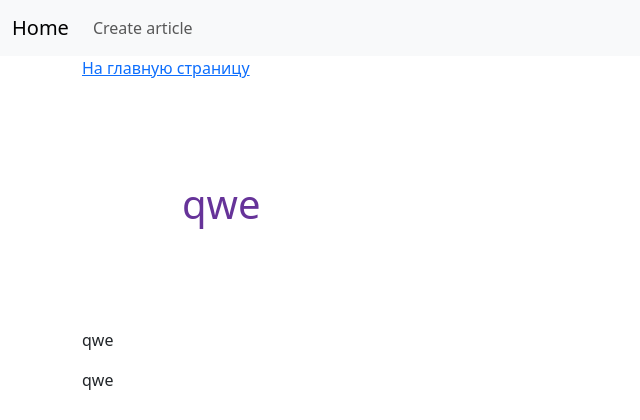
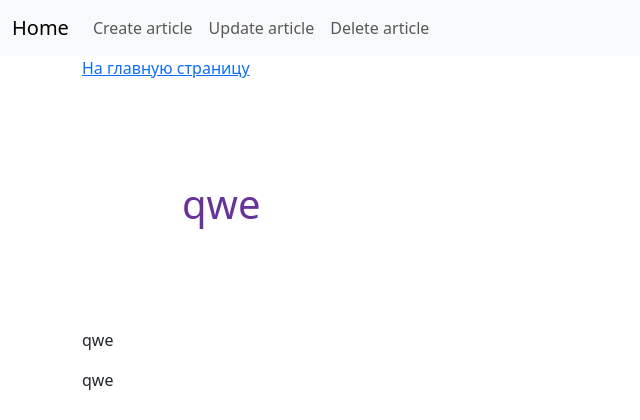
Before and after one commit to Shirin26/articles, a Django app: page /article/1/ in a window 1280 px wide. Shown: the top 420 px of the page, without its empty margins (0-640 px from the left). Run offline with Django 4.2, Linux system fonts and the light colour scheme; data comes from the database, SQL or seed files in the repository.

Commit message:
create update_view and delete_view without confirmation

```diff
--- a/source/article/urls.py
+++ b/source/article/urls.py
@@ -16,11 +16,13 @@ Including another URLconf
 """
 from django.contrib import admin
 from django.urls import path
-from webapp.views import index_views, article_create_view, article_view
+from webapp.views import index_views, article_create_view, article_view, article_update_view, article_delete_view
 
 urlpatterns = [
     path('admin/', admin.site.urls),
     path('', index_views, name='index'),
     path('articles/add/', article_create_view, name='article_add'),
     path('article/<int:pk>/', article_view, name='article_view'),
+    path('article/<int:pk>/update/', article_update_view, name='article_update'),
+    path('article/<int:pk>/delete/', article_delete_view, name='article_delete'),
 ]
--- a/source/webapp/templates/article_view.html
+++ b/source/webapp/templates/article_view.html
@@ -3,6 +3,12 @@
 {% block nav %}
     <li class="nav-item">
         <a class="nav-link" href="{% url 'article_add' %}">Create article</a>
+    </li>
+    <li class="nav-item">
+        <a class="nav-link" href="{% url 'article_update' article.pk %}">Update article</a>
+    </li>
+    <li class="nav-item">
+        <a class="nav-link" href="{% url 'article_delete' article.pk %}">Delete article</a>
     </li>
 {% endblock %}
 
--- a/source/webapp/views.py
+++ b/source/webapp/views.py
@@ -24,3 +24,22 @@ def article_create_view(request):
         author = request.POST.get('author')
         new_article = Article.objects.create(title=title, content=content, author=author)
         return redirect('article_view', pk=new_article.pk)
+
+def article_update_view(request, pk):
+    article = get_object_or_404(Article, pk=pk)
+    if request.method == 'GET':
+        return render(request, 'article_update.html', {'article': article})
+    elif request.method == 'POST':
+        article.title = request.POST.get('title')
+        article.content = request.POST.get('content')
+        article.author = request.POST.get('author')
+        article.save()
+        return redirect('article_view', pk=article.pk)
+
+def article_delete_view(request, pk):
+    article = get_object_or_404(Article, pk=pk)
+    # if request.method == 'GET':
+    #     return render(request, 'article_delete.html', {'article': article})
+    # elif request.method == 'POST':
+    article.delete()
+    return redirect('index')
```
Also changed, not shown: source/webapp/templates/article_update.html (added, +20 -0 lines).
